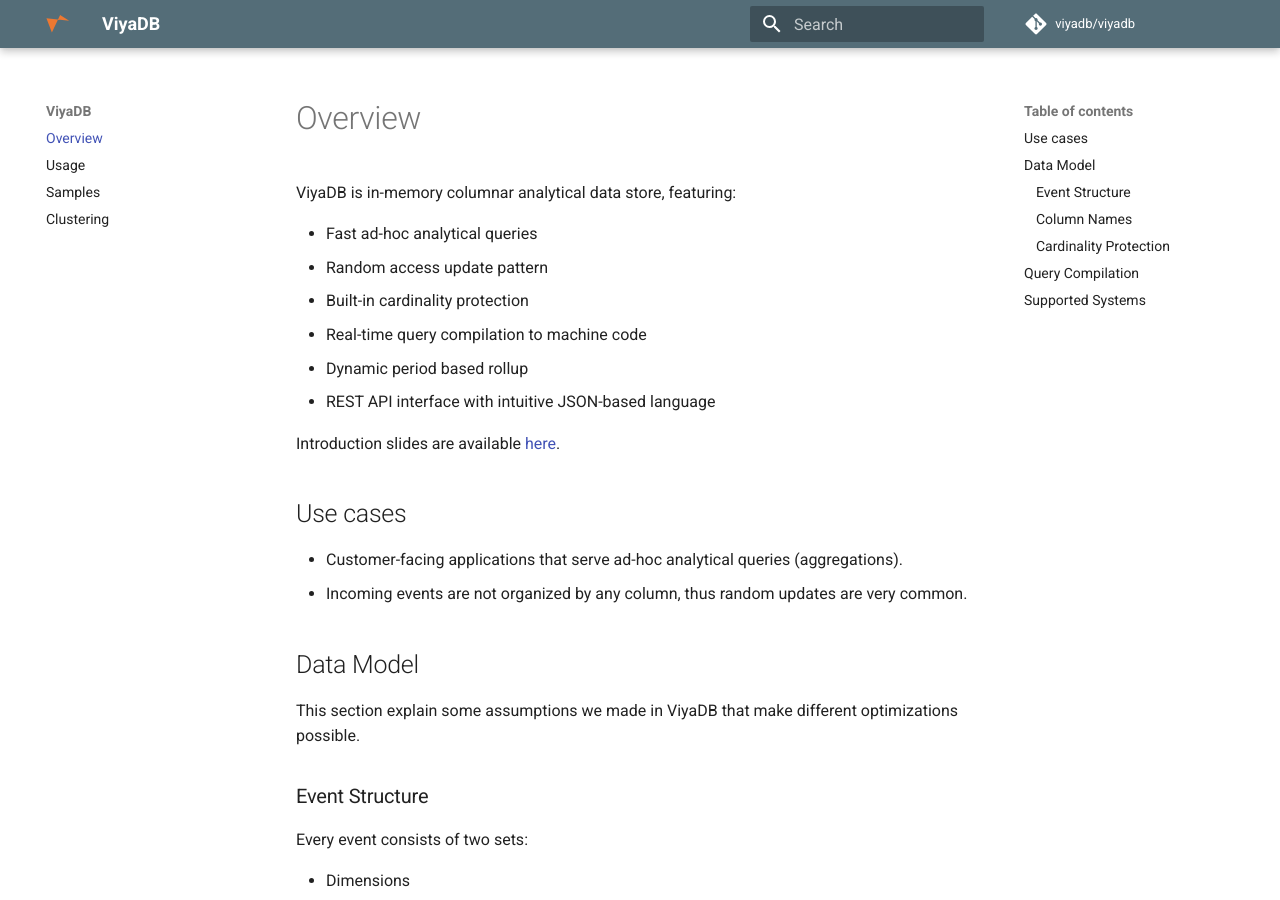
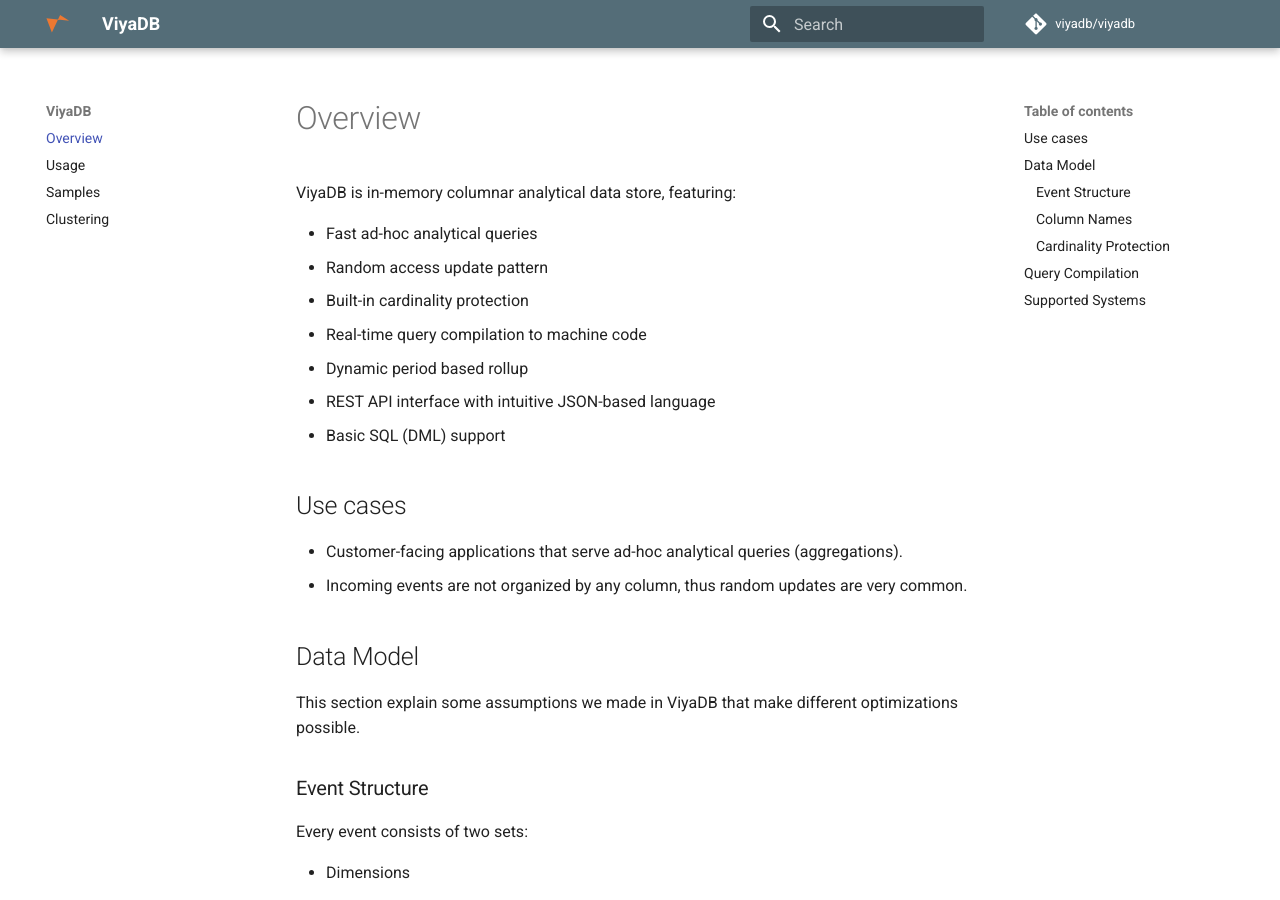
Before and after one commit to viyadb/website, an MkDocs documentation site: the page built from docs/index.md, in a window 1280 px wide and 900 px high. Built offline with MkDocs 1.6.1 and Material for MkDocs 9.7.7, drawn with Linux system fonts in a browser that asks for light colours; comment, search, counter and statistics services are not loaded; old or Windows-style settings are respelled for this version of MkDocs.

Commit message:
updated doc

```diff
--- a/docs/index.md
+++ b/docs/index.md
@@ -9,8 +9,7 @@
 - Real-time query compilation to machine code
 - Dynamic period based rollup
 - REST API interface with intuitive JSON-based language
-
-Introduction slides are available [here](/slides/intro.html).
+- Basic SQL (DML) support
 
 ## Use cases
 
```
